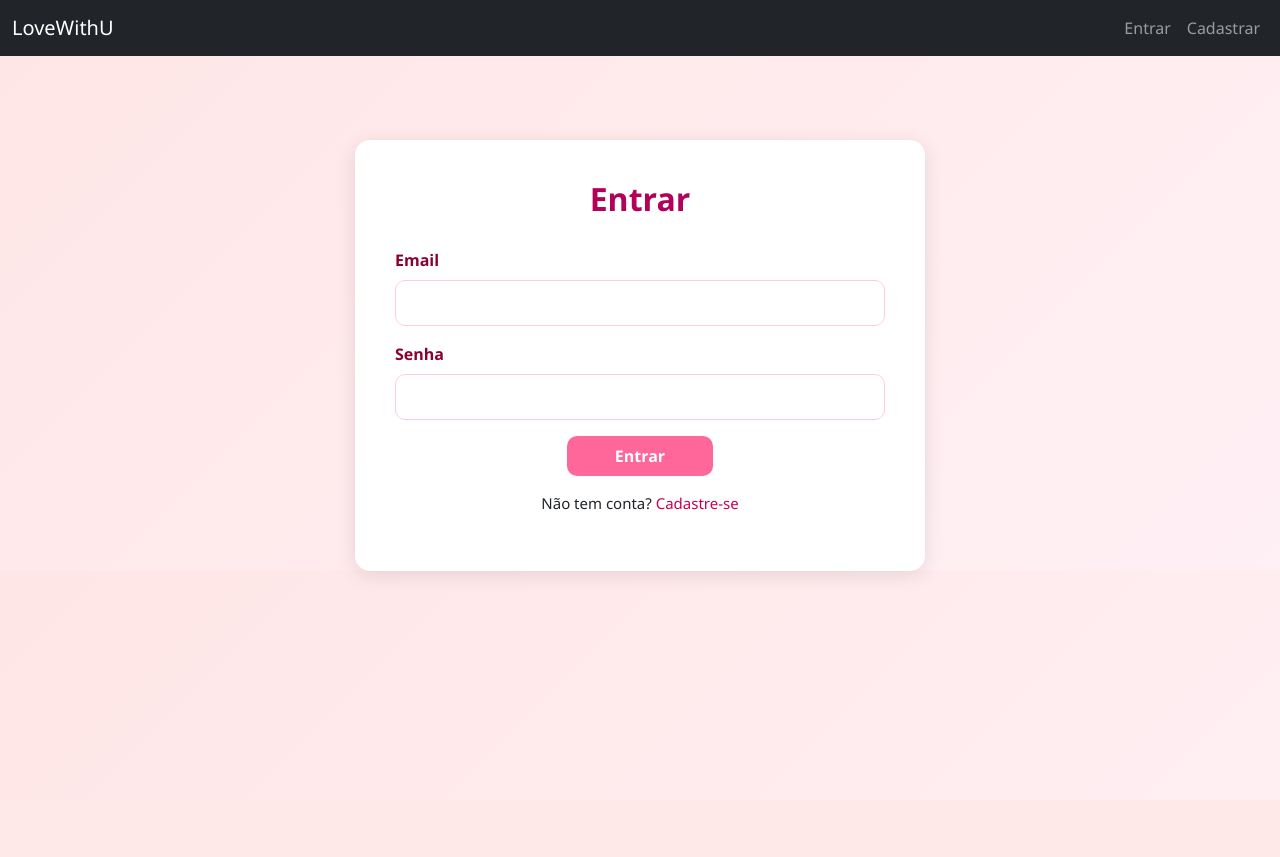
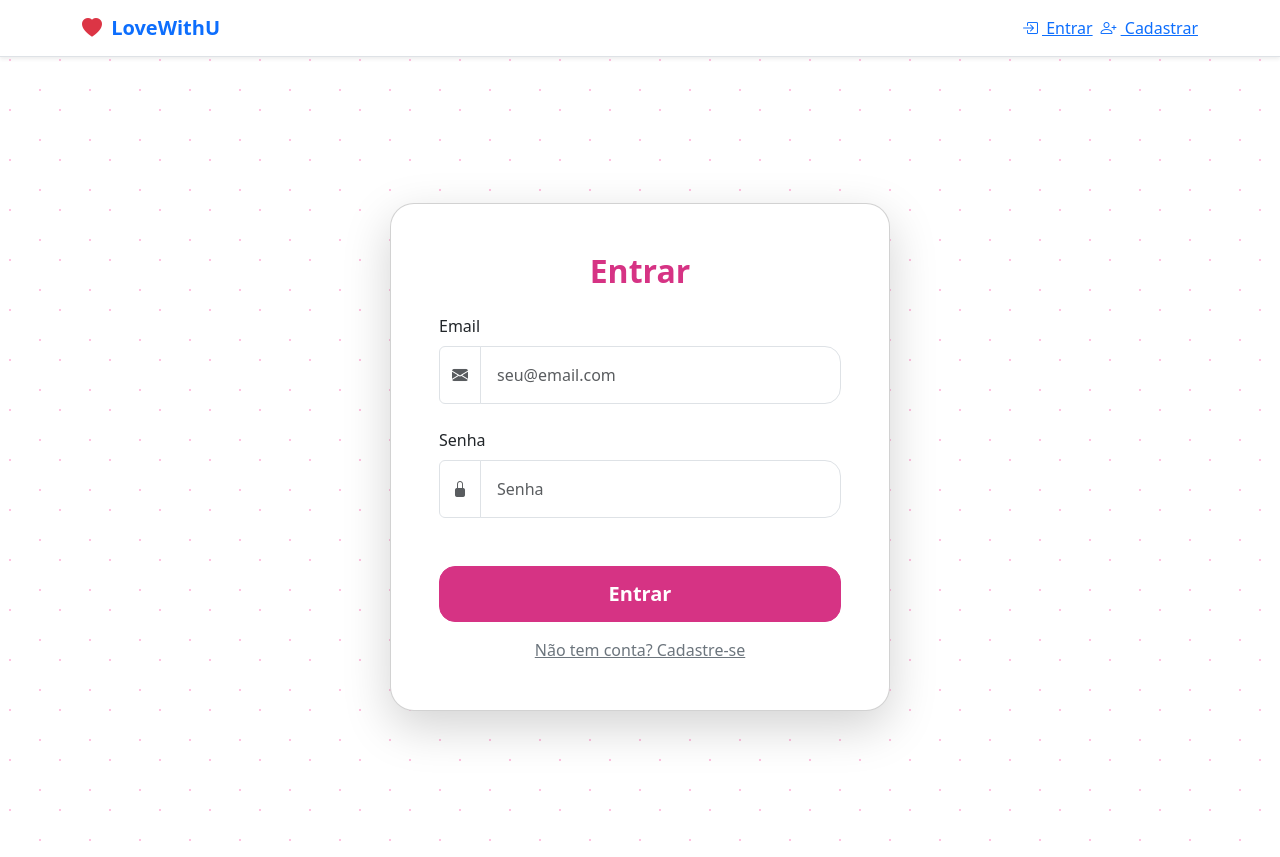
Before and after one commit to LoveWithU2/LoveWithU_Oficial, a Flask app: page /login in a window 1280 px wide. Before the commit the page ends 575 px from the top, so only its background shows below. Run offline with Flask 3, Linux system fonts and the light colour scheme; some libraries are stand-ins or nearby versions.

Commit message:
Inicio na reformulação das telas de Home e Login

```diff
--- a/app/templates/base.html
+++ b/app/templates/base.html
@@ -5,30 +5,79 @@
   <title>{{ title }} - LoveWithU</title>
 
   <!-- Bootstrap CSS -->
-    <link rel="stylesheet" href="https://cdn.jsdelivr.net/npm/bootstrap@5.3.3/dist/css/bootstrap.min.css">
+  <link href="https://cdn.jsdelivr.net/npm/bootstrap@5.3.3/dist/css/bootstrap.min.css" rel="stylesheet">
+  <!-- Bootstrap Icons -->
+  <link href="https://cdn.jsdelivr.net/npm/bootstrap-icons@1.10.5/font/bootstrap-icons.css" rel="stylesheet">
 
-    <!-- Bloco para estilos personalizados das páginas -->
-    {% block styles %}{% endblock %}
+  {% block styles %}
+  <style>
+    /* ==== NAVBAR BUTTONS ==== */
+    /* Classe base para todos os botões da navbar */
+    .nav-btn {
+      border-radius: 50px;
+      padding: 0.25rem 1rem;
+      font-size: 0.875rem;
+    }
+    /* Outline rosa */
+    .nav-btn-outline {
+      color: #d63384;
+      border: 1px solid #d63384;
+      background-color: transparent;
+      transition: background-color .2s, color .2s;
+    }
+    .nav-btn-outline:hover,
+    .nav-btn-outline:focus {
+      background-color: #d63384;
+      color: #ffffff;
+    }
+    /* Estado ativo: fundo rosa forte e texto branco */
+    .nav-btn-outline.active {
+      background-color: #ff69b4 !important;
+      border-color: #ff69b4 !important;
+      color: #ffffff !important;
+    }
+  </style>
+  {% endblock %}
 </head>
 <body>
-    <nav class="navbar navbar-expand-lg navbar-dark bg-dark mb-4">
-        <div class="container-fluid">
-            <a class="navbar-brand" href="{{ url_for('index') }}">LoveWithU</a>
-            <div class="collapse navbar-collapse">
-                <ul class="navbar-nav ms-auto">
+  <!-- Navbar minimalista e uniforme -->
+  <nav class="navbar navbar-expand-lg navbar-light bg-white border-bottom shadow-sm">
+    <div class="container">
+      <a class="navbar-brand fw-bold text-primary" href="{{ url_for('index') }}">
+        <i class="bi bi-heart-fill text-danger me-1"></i> LoveWithU
+      </a>
+      <button class="navbar-toggler" type="button" data-bs-toggle="collapse"
+              data-bs-target="#navMenu" aria-controls="navMenu"
+              aria-expanded="false" aria-label="Alternar navegação">
+        <span class="navbar-toggler-icon"></span>
+      </button>
+
+      <div class="collapse navbar-collapse" id="navMenu">
+        <ul class="navbar-nav ms-auto align-items-center">
           {% if current_user.is_authenticated %}
-                        <li class="nav-item">
-                            <a class="nav-link" href="#">Olá, {{ current_user.name }}</a>
+            <li class="nav-item me-3">
+              <a class="nav-link text-secondary d-flex align-items-center" href="#">
+                <i class="bi bi-person-circle me-1"></i> Olá, {{ current_user.name }}
+              </a>
             </li>
             <li class="nav-item">
-                            <a class="nav-link" href="{{ url_for('logout') }}">Sair</a>
+              <a class="nav-btn nav-btn-outline {% if request.endpoint == 'logout' %}active{% endif %}"
+                 href="{{ url_for('logout') }}">
+                <i class="bi bi-box-arrow-right me-1"></i> Sair
+              </a>
             </li>
           {% else %}
-                        <li class="nav-item">
-                            <a class="nav-link" href="{{ url_for('login') }}">Entrar</a>
+            <li class="nav-item me-2">
+              <a class="nav-btn nav-btn-outline {% if request.endpoint == 'login' %}active{% endif %}"
+                 href="{{ url_for('login') }}">
+                <i class="bi bi-box-arrow-in-right me-1"></i> Entrar
+              </a>
             </li>
             <li class="nav-item">
-                            <a class="nav-link" href="{{ url_for('register') }}">Cadastrar</a>
+              <a class="nav-btn nav-btn-outline {% if request.endpoint == 'register' %}active{% endif %}"
+                 href="{{ url_for('register') }}">
+                <i class="bi bi-person-plus me-1"></i> Cadastrar
+              </a>
             </li>
           {% endif %}
         </ul>
@@ -39,17 +88,24 @@
   <div class="container">
     {% with messages = get_flashed_messages(with_categories=true) %}
       {% if messages %}
-    <div class="container mt-3">
+        <div class="mt-3">
           {% for category, message in messages %}
-        <div class="alert alert-{{ 'success' if category == 'success' else 'danger' }} alert-dismissible fade show" role="alert">
+            <div class="alert alert-{{ 'success' if category=='success' else 'danger' }}
+                        alert-dismissible fade show" role="alert">
               {{ message }}
-          <button type="button" class="btn-close" data-bs-dismiss="alert" aria-label="Close"></button>
+              <button type="button" class="btn-close" data-bs-dismiss="alert"
+                      aria-label="Fechar"></button>
             </div>
           {% endfor %}
         </div>
       {% endif %}
     {% endwith %}
+
     {% block content %}{% endblock %}
   </div>
+
+  <!-- Bootstrap JS -->
+  <script src="https://cdn.jsdelivr.net/npm/bootstrap@5.3.3/dist/js/bootstrap.bundle.min.js"></script>
+  {% block scripts %}{% endblock %}
 </body>
 </html>
--- a/app/templates/login.html
+++ b/app/templates/login.html
@@ -1,90 +1,118 @@
 {% extends 'base.html' %}
 
 {% block styles %}
-<style>
+  <!-- Bootstrap Icons (já incluídos no base.html, mas mantidos aqui só se precisar de versão específica) -->
+  <link rel="stylesheet" href="https://cdn.jsdelivr.net/npm/bootstrap-icons@1.10.5/font/bootstrap-icons.css">
+  <style>
+    /* Fundo suave com corações */
     body {
-        background: linear-gradient(135deg, #ffe6e6, #fff0f5);
-        font-family: 'Segoe UI', Tahoma, Geneva, Verdana, sans-serif;
+      background: linear-gradient(135deg, #ffe6f0, #ffd1e8);
+      background-image:
+        radial-gradient(circle at 10px 10px, rgba(255,105,180,0.4) 2%, transparent 0%),
+        radial-gradient(circle at 40px 40px, rgba(255,105,180,0.4) 2%, transparent 0%);
+      background-size: 50px 50px;
     }
-
-    h2 {
-        text-align: center;
-        color: #b30059;
-        margin-bottom: 30px;
-        font-weight: bold;
+    /* Card de login */
+    .login-card {
+      max-width: 500px;
+      width: 90%;
+      border-radius: 1.5rem;
+      overflow: hidden;
     }
-
-    .form-container {
-        background-color: white;
-        padding: 40px;
-        border-radius: 15px;
-        box-shadow: 0px 4px 20px rgba(0, 0, 0, 0.1);
-        margin-top: 60px;
+    .login-card .card-body {
+      padding: 3rem;
     }
-
-    .form-label {
-        color: #8a0032;
-        font-weight: 600;
+    .login-card .card-title {
+      font-weight: 700;
+      color: #d63384;
+      font-size: 2rem;
     }
-
+    /* Inputs arredondados */
     .form-control {
-        border-radius: 10px;
-        border: 1px solid #ffcce0;
-        padding: 10px 15px;
+      border-radius: 1rem;
+      padding: 1rem;
     }
-
-    .form-control:focus {
-        border-color: #ff66a3;
-        box-shadow: 0 0 5px rgba(255, 102, 163, 0.5);
+    /* Botão de submit personalizado mas sem mexer na navbar */
+    .btn-primary {
+      border-radius: 1rem;
+      font-weight: 600;
+      padding: 0.75rem;
+      background-color: #d63384;
+      border-color: #d63384;
     }
-
-    .btn-primary {
-        background-color: #ff6699;
-        border: none;
-        border-radius: 10px;
-        font-weight: bold;
-        transition: background-color 0.3s ease;
+    .btn-primary:hover {
+      background-color: #a61e66;
+      border-color: #a61e66;
     }
-
-    .btn-primary:hover {
-        background-color: #e6005c;
+    .link-secondary {
+      color: #d63384;
     }
-
-    a {
-        color: #cc0052;
-        text-decoration: none;
+    .link-secondary:hover {
+      color: #a61e66;
+      text-decoration: none;
     }
-
-    a:hover {
-        text-decoration: underline;
-    }
-
-    .mt-3 {
-        text-align: center;
-        font-size: 15px;
-    }
-</style>
+  </style>
 {% endblock %}
 
 {% block content %}
-<div class="row justify-content-center">
-    <div class="col-md-6 form-container">
-        <h2>Entrar</h2>
-        <form method="POST" action="{{ url_for('login') }}">
-            {{ form.hidden_tag() }}
-            <div class="mb-3">
-                {{ form.email.label(class="form-label") }}
-                {{ form.email(class="form-control") }}
+<div class="d-flex align-items-center justify-content-center min-vh-100 py-5">
+  <div class="card shadow-lg login-card">
+    <div class="card-body">
+      <h2 class="card-title text-center mb-4">Entrar</h2>
+      <form method="POST" action="{{ url_for('login') }}" class="needs-validation" novalidate>
+        {{ form.hidden_tag() }}
+        <div class="mb-4">
+          <label for="email" class="form-label">{{ form.email.label.text }}</label>
+          <div class="input-group has-validation">
+            <span class="input-group-text bg-white">
+              <i class="bi bi-envelope-fill text-muted"></i>
+            </span>
+            {{ form.email(id='email', class='form-control', placeholder='seu@email.com', required=True) }}
+            <div class="invalid-feedback">
+              Por favor, insira um email válido.
             </div>
-            <div class="mb-3">
-                {{ form.password.label(class="form-label") }}
-                {{ form.password(class="form-control") }}
+          </div>
+        </div>
+        <div class="mb-5">
+          <label for="password" class="form-label">{{ form.password.label.text }}</label>
+          <div class="input-group has-validation">
+            <span class="input-group-text bg-white">
+              <i class="bi bi-lock-fill text-muted"></i>
+            </span>
+            {{ form.password(id='password', class='form-control', placeholder='Senha', required=True) }}
+            <div class="invalid-feedback">
+              Por favor, digite sua senha.
             </div>
-            <div class="mb-3 text-center">
-                {{ form.submit(class="btn btn-primary px-5 py-2") }}
-            </div>
-        </form>
-        <p class="mt-3">Não tem conta? <a href="{{ url_for('register') }}">Cadastre-se</a></p>
+          </div>
+        </div>
+        <div class="d-grid mb-3">
+          {{ form.submit(class='btn btn-primary btn-lg') }}
+        </div>
+        <div class="text-center">
+          <a href="{{ url_for('register') }}" class="link-secondary">
+            Não tem conta? Cadastre-se
+          </a>
+        </div>
+      </form>
     </div>
+  </div>
 </div>
 {% endblock %}
+
+{% block scripts %}
+<script>
+  (function () {
+    'use strict'
+    var forms = document.querySelectorAll('.needs-validation')
+    Array.prototype.slice.call(forms).forEach(function (form) {
+      form.addEventListener('submit', function (event) {
+        if (!form.checkValidity()) {
+          event.preventDefault()
+          event.stopPropagation()
+        }
+        form.classList.add('was-validated')
+      }, false)
+    })
+  })()
+</script>
+{% endblock %}
```
Also changed, not shown: Comandos_WEB.txt (+50 -1 lines), app/templates/register.html (+33 -44 lines), app/templates/styles.css (deleted, +0 -116 lines), app.db, app/templates/criar_memoria.html (line endings or trailing spaces). Lines whose indentation alone changed are shown as unchanged.
